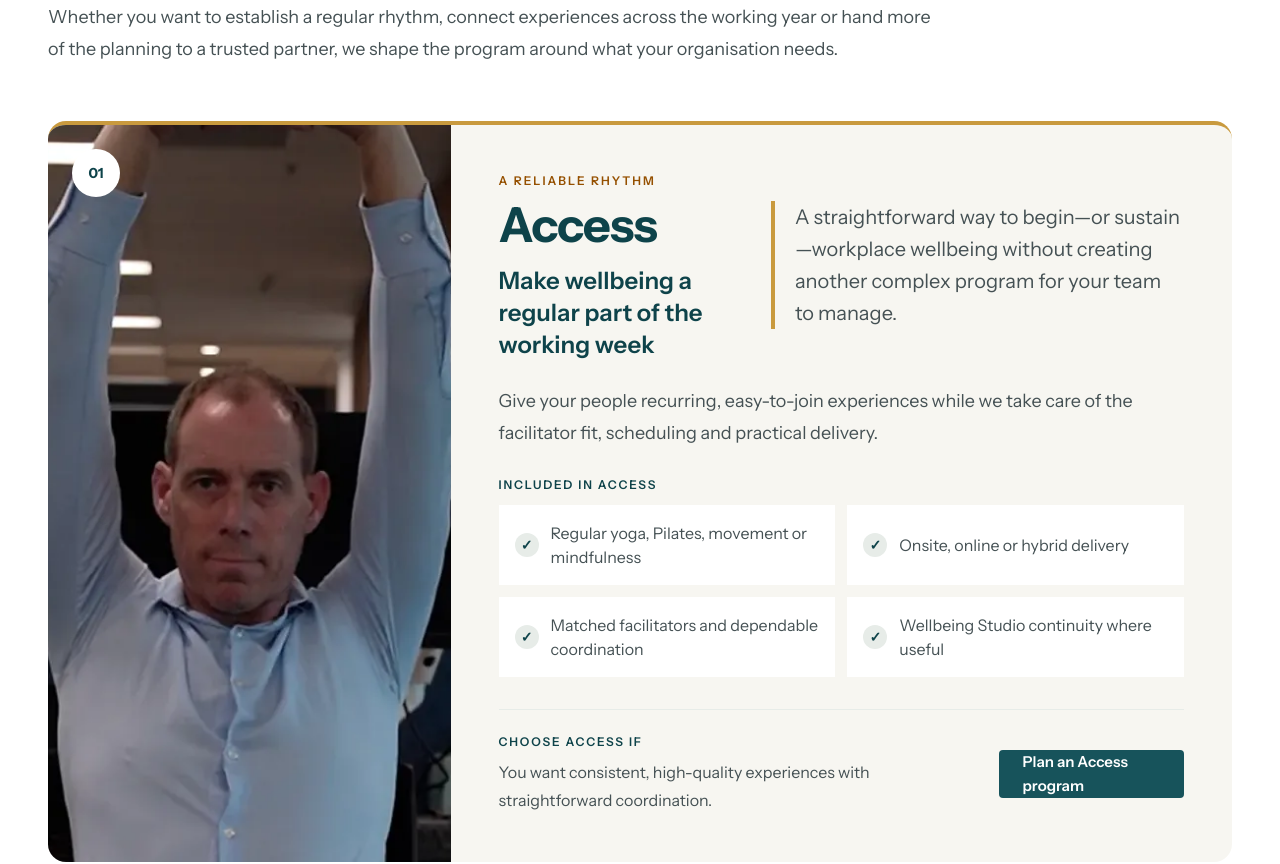
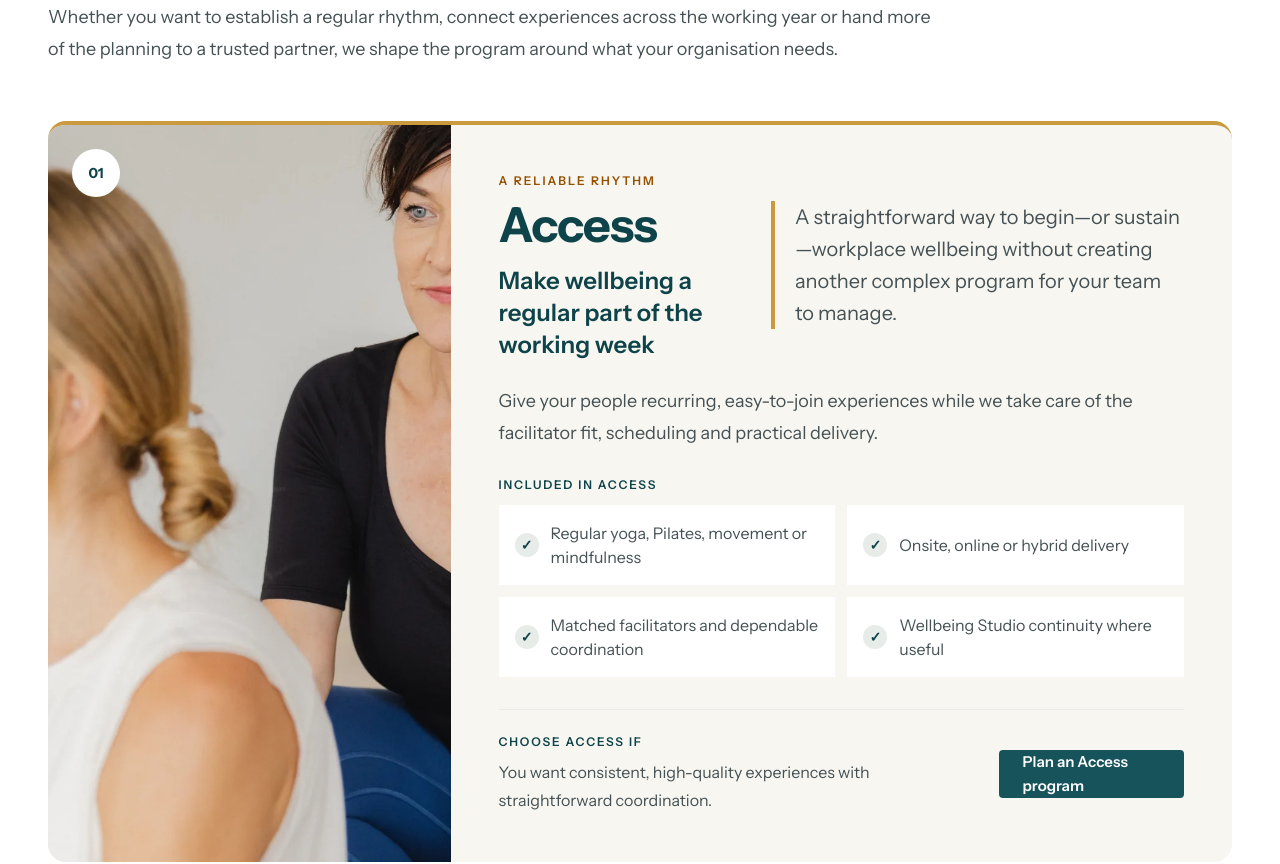
Before and after one commit to glennhammond/cya-website-prototype, a Next.js app: page /workplace-wellbeing-programs in a window 1280 px wide. Shown: the part 980-1844 px from the top of the page. Built offline with nearby package versions, Linux system fonts and the light colour scheme.

Commit message:
Refine program panel proportions

```diff
--- a/app/workplace-wellbeing-programs/page.tsx
+++ b/app/workplace-wellbeing-programs/page.tsx
@@ -21,10 +21,11 @@ const programModels = [
     features: ["Regular yoga, Pilates, movement or mindfulness", "Onsite, online or hybrid delivery", "Matched facilitators and dependable coordination", "Wellbeing Studio continuity where useful"],
     fit: "You want consistent, high-quality experiences with straightforward coordination.",
     action: "Plan an Access program",
-    image: "/images/selected/cya-movement-desk-stretch-office.webp",
-    imageAlt: "An employee pauses for an accessible desk stretch at work",
+    image: "/images/selected/cya-movement-facilitator-adjustment.webp",
+    imageAlt: "A facilitator supports an employee during an accessible workplace movement session",
     surface: "bg-[var(--cya-surface-page)]",
     accent: "border-[var(--cya-ochre)]",
+    layout: "lg:grid-cols-[minmax(280px,0.68fr)_minmax(0,1.32fr)]",
     imageOrder: "",
     contentOrder: "",
   },
@@ -42,6 +43,7 @@ const programModels = [
     imageAlt: "A facilitator leads a group through a shared workplace movement experience",
     surface: "bg-[var(--cya-surface-subtle)]",
     accent: "border-[var(--cya-teal)]",
+    layout: "lg:grid-cols-[minmax(0,1.32fr)_minmax(280px,0.68fr)]",
     imageOrder: "lg:order-2",
     contentOrder: "lg:order-1",
   },
@@ -59,6 +61,7 @@ const programModels = [
     imageAlt: "Corporate Yoga Australia founder Debby Lewis",
     surface: "bg-[var(--cya-surface-warm)]",
     accent: "border-[var(--cya-ochre)]",
+    layout: "lg:grid-cols-[minmax(280px,0.68fr)_minmax(0,1.32fr)]",
     imageOrder: "",
     contentOrder: "",
   },
@@ -100,7 +103,7 @@ export default function WorkplaceWellbeingProgramsPage() {
           <div className="mt-14 space-y-10">
             {programModels.map((program) => (
               <article key={program.name} className={`overflow-hidden rounded-[var(--cya-radius-panel)] border-t-4 ${program.accent} ${program.surface}`}>
-                <div className="grid lg:grid-cols-[minmax(280px,0.68fr)_minmax(0,1.32fr)]">
+                <div className={`grid ${program.layout}`}>
                   <figure className={`relative min-h-[280px] overflow-hidden lg:min-h-full ${program.imageOrder}`}>
                     <Image src={program.image} alt={program.imageAlt} fill sizes="(min-width: 1280px) 420px, (min-width: 1024px) 34vw, 100vw" className="object-cover" />
                     <span className="absolute left-6 top-6 flex size-12 items-center justify-center rounded-full bg-[var(--cya-surface-base)] text-sm font-bold text-[var(--cya-teal-dark)]" aria-hidden="true">{program.number}</span>
```
